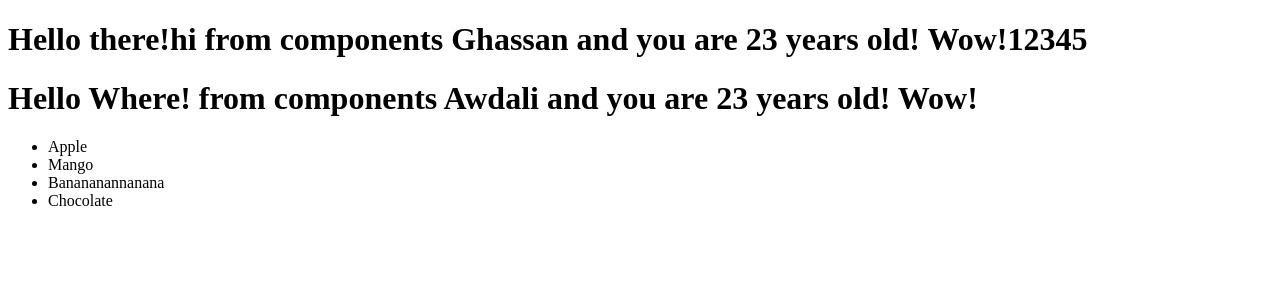
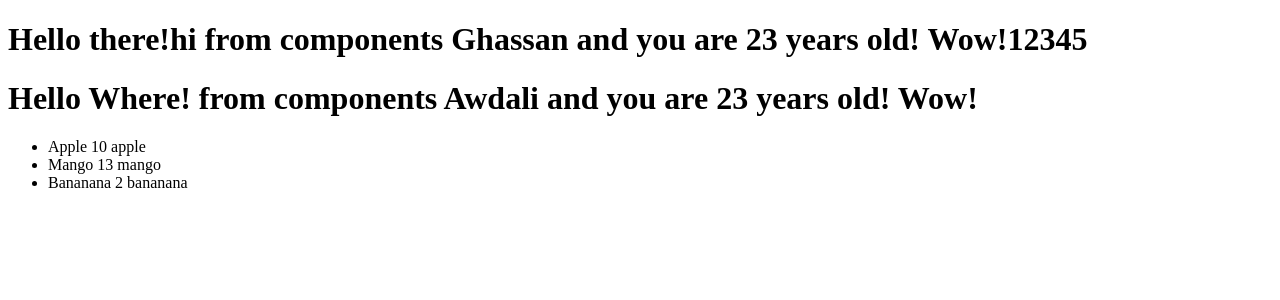
Before and after one commit to Ghassan-Awdali/Learning-React, a React (Vite) app: page / in a window 1280 px wide. Shown: the top 300 px of the page. Built offline with nearby package versions, Linux system fonts and the light colour scheme.

Commit message:
passing in objects with props

```diff
--- a/src/components/Fruits.jsx
+++ b/src/components/Fruits.jsx
@@ -1,12 +1,21 @@
 import React from "react";
 
 const Fruits = () => {
-  const fruits = ["Apple", "Mango", "Banananannanana", "Chocolate"];
+  //const fruits = ["Apple", "Mango", "Banananannanana", "Chocolate"];
+
+  const fruits = [
+    { name: "Apple", price: 10, emoji: "apple" },
+    { name: "Mango", price: 13, emoji: "mango" },
+    { name: "Bananana", price: 2, emoji: "bananana" },
+  ];
   return (
     <div>
       <ul>
         {fruits.map((fruit) => (
-          <li key={fruit}> {fruit}</li>
+          <li key={fruit}>
+            {" "}
+            {fruit.name} {fruit.price} {fruit.emoji}
+          </li>
         ))}
       </ul>
     </div>
```
